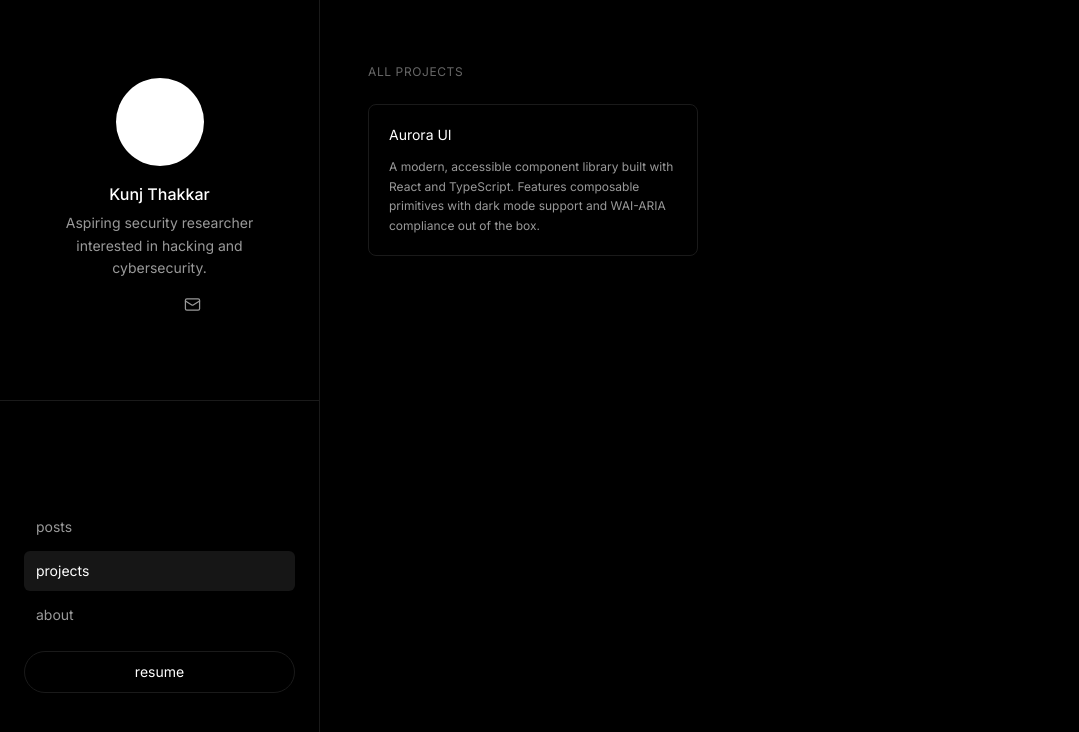
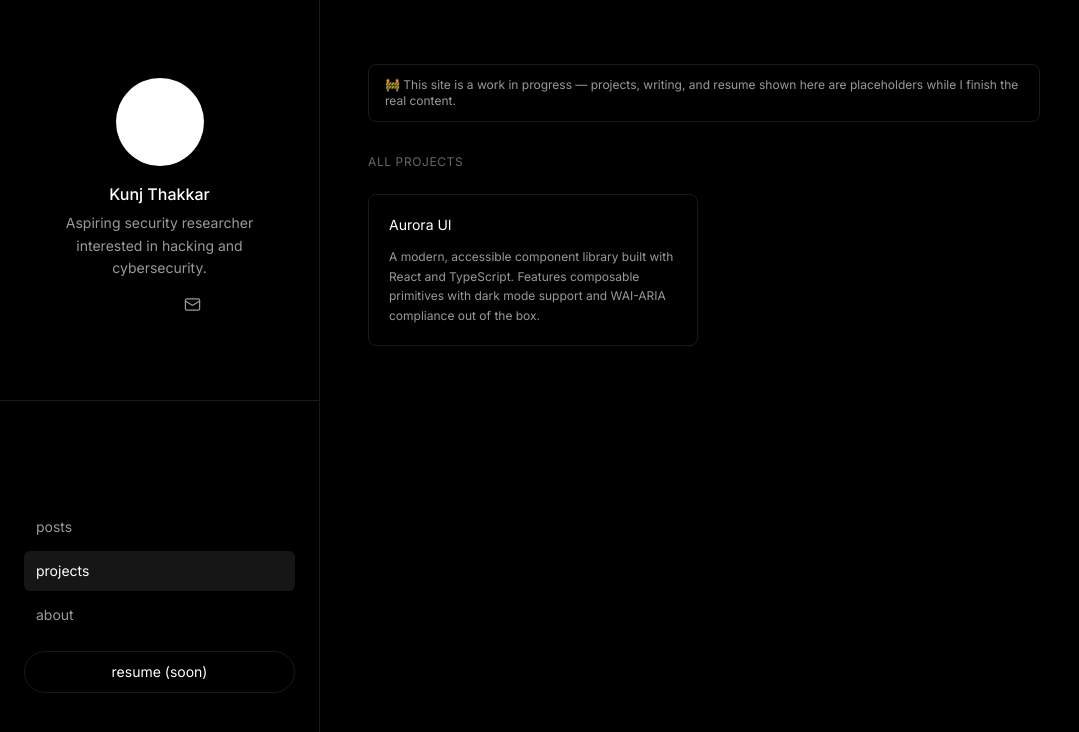
Before and after one commit to cipherKT/kunj-portfolio, a Next.js app: page /projects in a window 1280 px wide. Shown: the top 732 px of the page, without its empty margins (0-1079 px from the left). Built offline with nearby package versions, Linux system fonts and the light colour scheme; some icons are missing.

Commit message:
add coming-soon banner

```diff
--- a/app/about/page.tsx
+++ b/app/about/page.tsx
@@ -1,3 +1,4 @@
+import Banner from "@/components/Banner";
 import Sidebar from "@/components/Sidebar";
 
 export default function AboutPage() {
@@ -5,6 +6,7 @@ export default function AboutPage() {
     <div className="flex flex-col md:flex-row min-h-screen">
       <Sidebar />
       <main className="flex-1 px-6 py-10 md:px-12 md:py-16 max-w-3xl">
+        <Banner />
         <p className="text-dim text-xs uppercase tracking-wider mb-6">About</p>
 
         <div className="article-content">
--- a/app/page.tsx
+++ b/app/page.tsx
@@ -1,6 +1,8 @@
 import Link from "next/link";
 import { getAllProjects, getAllPosts } from "@/lib/content";
+
 import Sidebar from "@/components/Sidebar";
+import Banner from "@/components/Banner";
 
 function formatDate(dateStr: string) {
   return new Date(dateStr).toLocaleDateString("en-US", {
@@ -18,6 +20,7 @@ export default function Home() {
       <Sidebar />
 
       <main className="flex-1 px-6 py-10 md:px-12 md:py-16 max-w-3xl">
+        <Banner />
         <section className="mb-12">
           <p className="text-dim text-xs uppercase tracking-wider mb-4">
             Pinned projects
--- a/app/projects/page.tsx
+++ b/app/projects/page.tsx
@@ -1,3 +1,4 @@
+import Banner from "@/components/Banner";
 import Sidebar from "@/components/Sidebar";
 import { getAllProjects } from "@/lib/content";
 import Link from "next/link";
@@ -9,6 +10,7 @@ export default function ProjectsPage() {
     <div className="flex flex-col md:flex-row min-h-screen">
       <Sidebar />
       <main className="flex-1 px-6 py-10 md:px-12 md:py-16 max-w-3xl">
+        <Banner />
         <p className="text-dim text-xs uppercase tracking-wider mb-6">
           All Projects
         </p>
--- /dev/null
+++ b/components/Banner.tsx
@@ -0,0 +1,8 @@
+export default function Banner() {
+  return (
+    <div className="border border-border rounded-lg px-4 py-3 mb-8 text-muted text-xs">
+      🚧 This site is a work in progress — projects, writing, and resume shown
+      here are placeholders while I finish the real content.
+    </div>
+  );
+}
--- a/components/Sidebar.tsx
+++ b/components/Sidebar.tsx
@@ -79,7 +79,7 @@ export default function Sidebar() {
           download
           className="mt-3 px-3 py-2.5 rounded-full border border-border text-fg text-sm text-center hover:border-muted transition-colors"
         >
-          resume
+          resume (soon)
         </a>
       </div>
     </aside>
```
Also changed, not shown: 1 other file (tests, documents, lock files or other folders).
